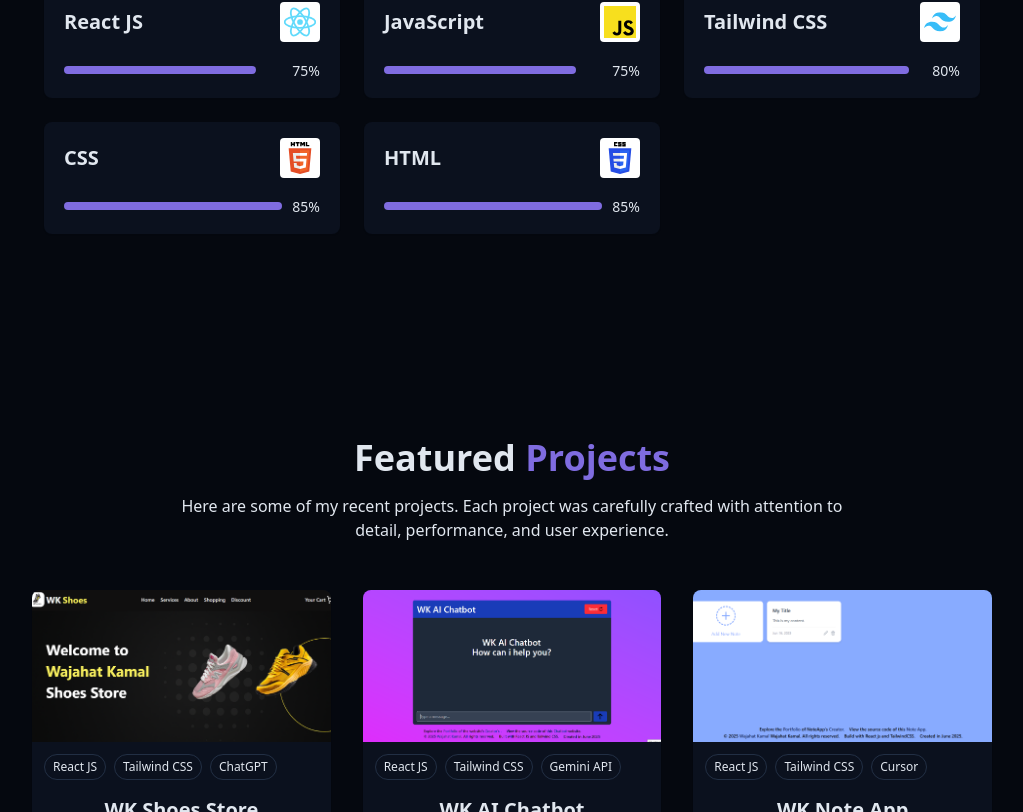
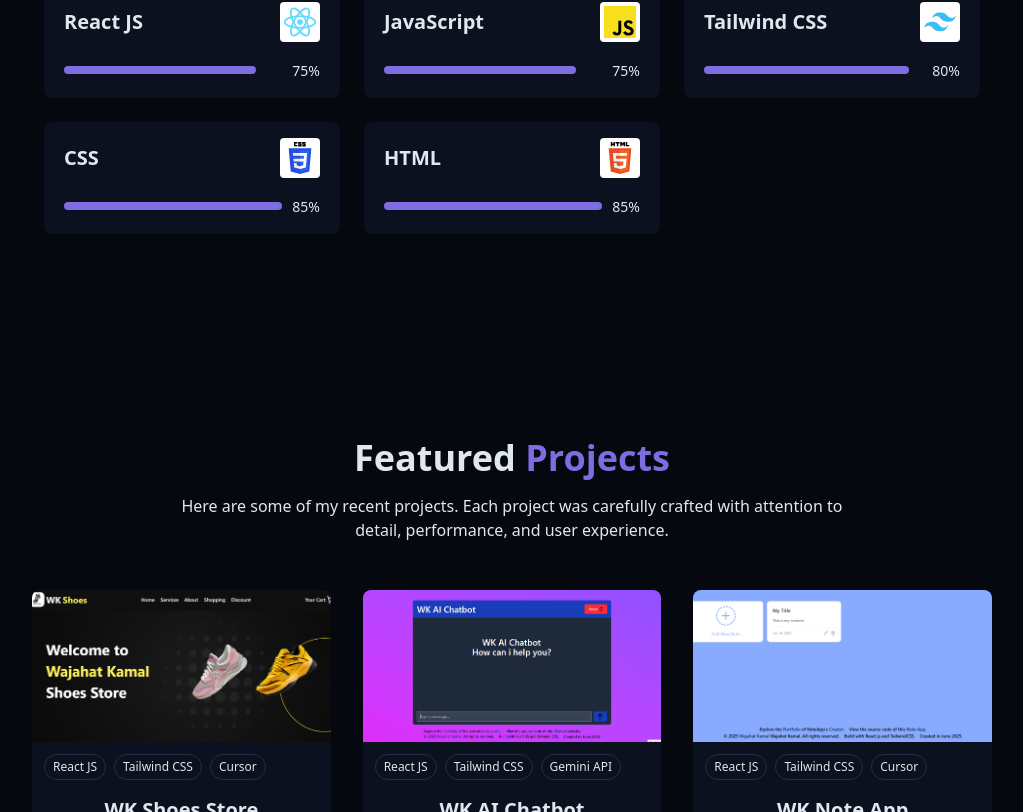
Before and after one commit to wajahat-kamal/Dev-Portfolio, a React (Vite) app: page / in a window 1280 px wide. Shown: the part 1548-2360 px from the top of the page, without its empty margins (128-1151 px from the left). Built offline with nearby package versions, Linux system fonts and the light colour scheme.

Commit message:
Update WK Shoes Store project tags and correct image references in SkillsSection for accurate representation

```diff
--- a/src/components/ProjectsSection.jsx
+++ b/src/components/ProjectsSection.jsx
@@ -6,7 +6,7 @@ const projects = [
     title: "WK Shoes Store",
     description: "A modern online shoe store built with ReactJS and TailwindCSS, offering stylish and comfortable footwear for every step.",
     image: "/projects/WK-Shoes-Store.png",
-    tags: ["React JS", "Tailwind CSS", "ChatGPT"],
+    tags: ["React JS", "Tailwind CSS", "Cursor"],
     demoURL: "https://wk-shoes-store.vercel.app/",
     githubURL: "https://github.com/wajahat-kamal/WK-Shoes-Store.git",
   },
--- a/src/components/SkillsSection.jsx
+++ b/src/components/SkillsSection.jsx
@@ -2,8 +2,8 @@ const skills = [
   { name: "React JS", image: "/skills/React-icon.svg", level: 75, categery: "Fronted" },
   { name: "JavaScript", image: "/skills/JavaScript-logo.svg", level: 75, categery: "Fronted" },
   { name: "Tailwind CSS", image: "/skills/Tailwind_CSS_Logo.svg", level: 80, categery: "Fronted" },
-  { name: "CSS", image: "/skills/HTML5_logo_and_wordmark.svg", level: 85, categery: "Fronted" },
-  { name: "HTML", image: "/skills/CSS3_logo_and_wordmark.svg", level: 85, categery: "Fronted" },
+  { name: "CSS", image: "/skills/CSS3_logo_and_wordmark.svg", level: 85, categery: "Fronted" },
+  { name: "HTML", image: "/skills/HTML5_logo_and_wordmark.svg", level: 85, categery: "Fronted" },
 ];
 
 export const SkillsSection = () => {
```
